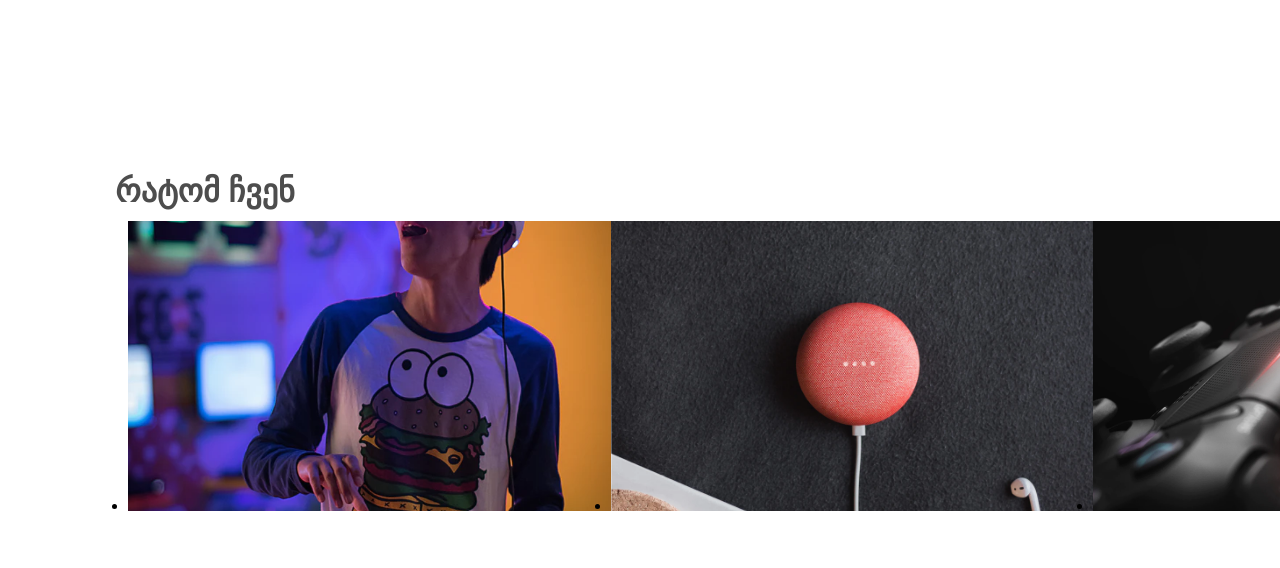
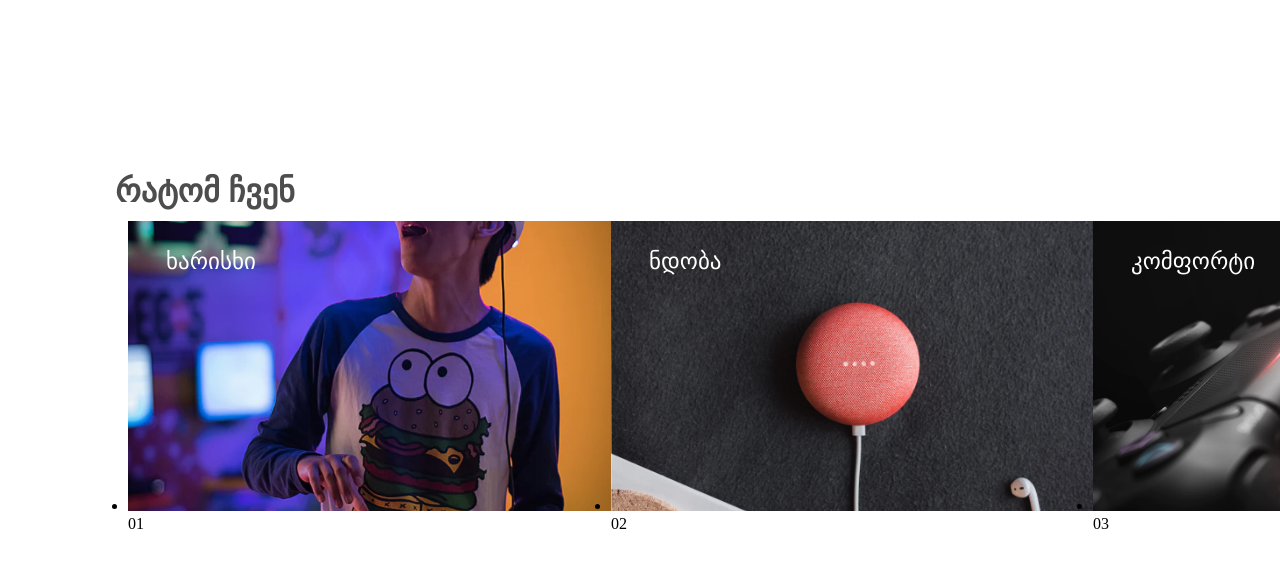
Before and after one commit to iraklisiradze/zeplin.io, a plain HTML site: page index.html in a window 1280 px wide. Shown: the part 2744-3312 px from the top of the page. Drawn offline with Linux system fonts and the light colour scheme.

Commit message:
text on pic

```diff
--- a/index.html
+++ b/index.html
@@ -132,14 +132,20 @@
       <h2>რატომ ჩვენ</h2>
     </article>
     <ul class="downpics">
-      <li class="quality">
+      <li class="text">
         <img src="./Group 20.png">
+        <p>ხარისხი</p>
+        <span class="number">01</span>
       </li>
-      <li class="trust">
+      <li class="text">
         <img src="./Rectangle 29.png">
+        <p>ნდობა</p>
+        <span class="number">02</span>
       </li>
-      <li class="comfort">
+      <li class="text">
         <img src="./Group 36.png">
+        <p>კომფორტი</p>
+        <span class="number">03</span>
       </li>
     </ul>
 
--- a/style.css
+++ b/style.css
@@ -206,3 +206,19 @@ width: 1540px;
   flex-direction:raw;
   justify-content: space-evenly;
 }
+.downpics li {
+  width:483px;
+  height: 290px;
+  position:relative;
+}
+.downpics li p {
+  height: 31px;
+  font-family: HelveticaNeue;
+  font-size: 23px;
+  text-align: left;
+  color: #ffffff;
+  position: absolute;
+  top:22px;
+  left:38px;
+  z-index: 1;
+}
```
